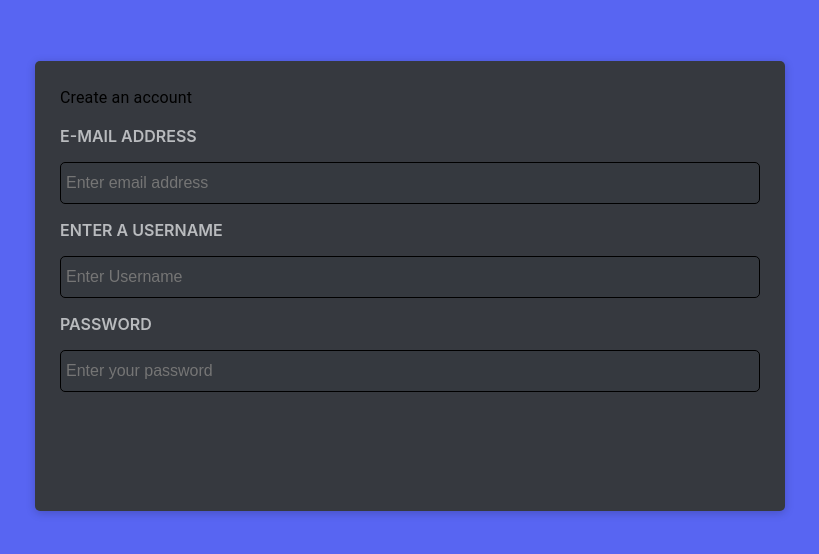
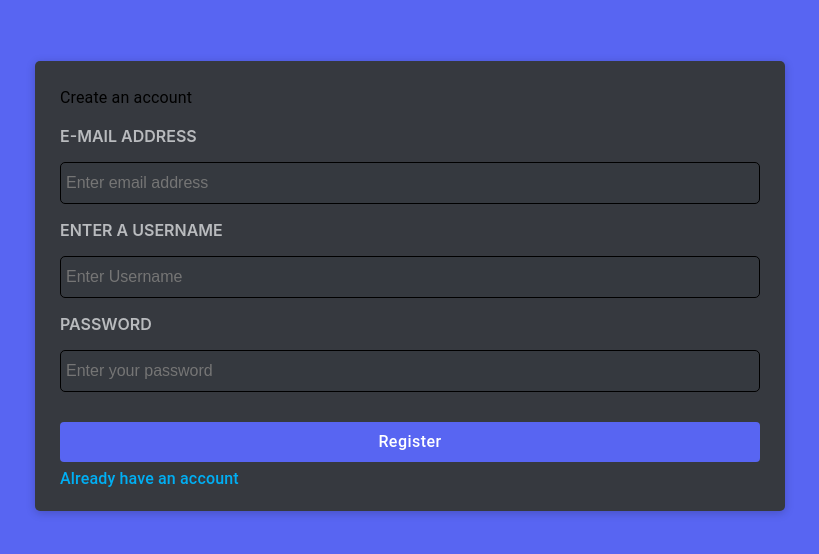
Before and after one commit to ShohanMir/realtime-chat-app, a React (Create React App) app in the folder frontend/: page /register in a window 1280 px wide. Shown: the part 114-668 px from the top of the page, without its empty margins (230-1049 px from the left). Built offline with nearby package versions, Linux system fonts and the light colour scheme.

Commit message:
register validation

```diff
--- a/frontend/src/pages/registerPage/RegisterFooter.js
+++ b/frontend/src/pages/registerPage/RegisterFooter.js
@@ -9,7 +9,7 @@ const getFormNotValidMessage = () => {
 };
 
 const getFormValidMessage = () => {
-  return 'Press to login';
+  return 'Press to Register';
 };
 
 const RegisterFooter = ({ handleRegister, isFormValid }) => {
@@ -24,7 +24,7 @@ const RegisterFooter = ({ handleRegister, isFormValid }) => {
       >
         <div>
           <PrimaryButton
-            label="Login"
+            label="Register"
             additionalStyles={{ marginTop: '30px' }}
             disable={!isFormValid}
             onClick={handleRegister}
--- a/frontend/src/pages/registerPage/RegisterPage.js
+++ b/frontend/src/pages/registerPage/RegisterPage.js
@@ -1,7 +1,9 @@
-import React, { useState } from 'react';
+import React, { useState, useEffect } from 'react';
 import { Typography } from '@mui/material';
 import AuthBox from '../../shared/components/AuthBox';
 import RegisterInput from './RegisterInput';
+import RegisterFooter from './RegisterFooter';
+import { validateRegisterForm } from '../../shared/utils/validators';
 
 const RegisterPage = () => {
   const [mail, setMail] = useState('');
@@ -9,6 +11,20 @@ const RegisterPage = () => {
   const [password, setPassword] = useState('');
 
   const [isFormValid, setIsFormValid] = useState(false);
+
+  const handleRegister = () => {
+    console.log(mail, username, password, 'Register');
+  };
+
+  useEffect(() => {
+    setIsFormValid(
+      validateRegisterForm({
+        mail,
+        username,
+        password,
+      })
+    );
+  }, [mail, username, password, setIsFormValid]);
 
   return (
     <AuthBox>
@@ -23,6 +39,10 @@ const RegisterPage = () => {
         password={password}
         setPassword={setPassword}
       />
+      <RegisterFooter
+        handleRegister={handleRegister}
+        isFormValid={isFormValid}
+      />
     </AuthBox>
   );
 };
--- a/frontend/src/shared/utils/validators.js
+++ b/frontend/src/shared/utils/validators.js
@@ -3,6 +3,14 @@ export const validateLoginForm = ({ mail, password }) => {
   const isPasswordValid = validatePassword(password);
 
   return isMailValid && isPasswordValid;
+};
+
+export const validateRegisterForm = ({ mail, password, username }) => {
+  return (
+    validateMail(mail) &&
+    validatePassword(password) &&
+    validateUsername(username)
+  );
 };
 
 const validatePassword = (password) => {
@@ -13,3 +21,7 @@ const validateMail = (mail) => {
   const emailPattern = /^[a-zA-Z0-9._-]+@[a-zA-z0-9.-]+\[a-zA-Z]{2,4}$/;
   return emailPattern.test(mail);
 };
+
+const validateUsername = (username) => {
+  return username.length > 2 && username.length < 13;
+};
```
